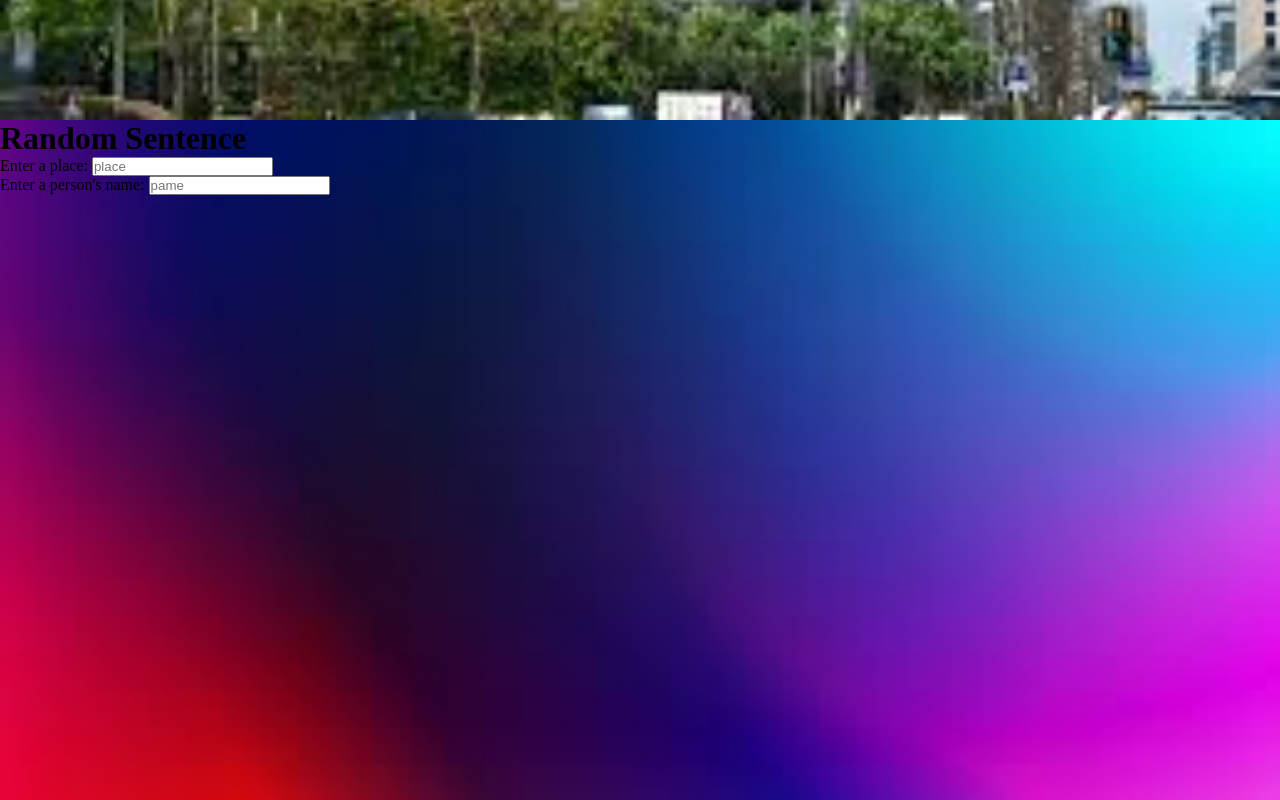
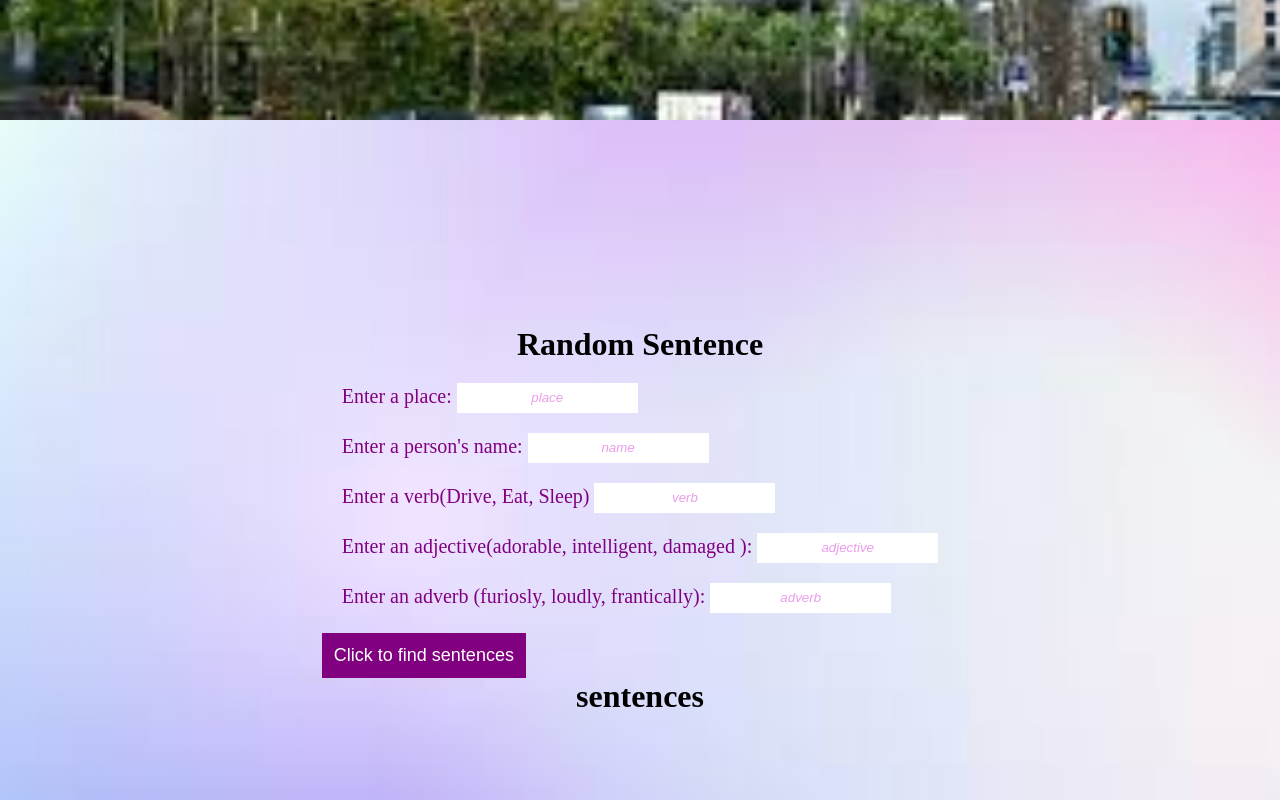
Before and after one commit to seamersi/cs3-week-1, a plain HTML site: page index.html in a window 1280 px wide. Shown: the part 1480-2280 px from the top of the page. Drawn offline with Linux system fonts and the light colour scheme.

Commit message:
Add files via upload

```diff
--- /dev/null
+++ b/apps.js
@@ -0,0 +1,24 @@
+function getData() {
+    var place = document.getElementById("place").value;
+    var person = document.getElementById("person").value;
+    var verb = document.getElementById("verb").value;
+    var adj = document.getElementById("adj").value;
+    var adverb = document.getElementById("adverb").value;
+
+
+
+    document.getElementById("sentence").innerHTML = sentence(verb, adverb, person, place, adj)
+}
+
+function  sentence(verb, adverb, person, place, adj){
+    sentenceArray = [`Today I had to ${verb}${adverb}. But right in the middle of it
+    ${person} came with this ${adj} book and wanted to go to ${place}`, `${person} was
+    in ${place} trying to ${verb}. However ${person} left a ${adj} shirt behind, while crying ${adverb}.`,`
+    It's been a long time since ${person} decided to ${verb} in ${place}. What some people said that ${person}
+    screamed "this strawberry is ${adj}!!" We thought ${person} went crazy.`]
+
+
+    ranN = Math.floor(Math.random() * sentenceArray.length)
+
+
+}
--- a/index.html
+++ b/index.html
@@ -30,7 +30,7 @@
                 I'm just going to put some words here as a placeholder
             </p>
             <p class = "paragraph" id = "p2">
-                More placeholding words
+                More placeholding wordsß
             </p>
         </div>
     </div>
@@ -38,10 +38,18 @@
         <div class="part1">
             <h1>Random Sentence</h1>
             <p class="options">Enter a place: <input type="text" id="place" placeholder="place"> </p>
-            <p class="options">Enter a person's name: <input type="text" id="person" placeholder="pame"> </p>
+            <p class="options">Enter a person's name: <input type="text" id="person" placeholder="name"> </p>
+            <p class="options">Enter a verb(Drive, Eat, Sleep) <input type="text" id="verb" placeholder="verb"> </p>
+            <p class="options">Enter an adjective(adorable, intelligent, damaged ): <input type="text" id="adj" placeholder="adjective"> </p>
+            <p class="options">Enter an adverb (furiosly, loudly, frantically): <input type="text" id="adverb" placeholder="adverb"> </p>
+            <button onclick= "getData()" id = button >Click to find sentences</button>
         </div>
+
+        <h1 id = "sentances">sentences</h1>
     </div>
     <div class = "section4" id = "section4"></div>
 
+
+    <script src="apps.js"></script>
 </body>
 </html>
--- a/style.css
+++ b/style.css
@@ -42,10 +42,43 @@ nav li {
     background-attachment: fixed;
 }
 .section3{
-    background-image: url(images/pexels-1.jpeg);
+    background-image: url(images/pexels-2.jpeg);
+    display: flex;
+    justify-content: center;
+    align-items: center;
+    flex-direction: column;
+}
+.section3 h1{
+    text-align: center;
+}
+.section3 p{
+    margin: 20px;
+    font-size: 20px;
+    color:purple;
+}
+.section3 input{
+    height: 30px;
+    border-color: transparent;
+    color: purple;
+}
+.section3 input::placeholder{
+    text-align: center;
+    color: rgb(235,157,235);
+    font-style: italic;
+}
+#button{
+    color:#fff;
+    background-color: purple;
+    font-size: 18px;
+    padding: 10px;
+    border-color: transparent;
+    cursor: pointer;
+}
+#sentence{
+    width: 80%;
 }
 .section4{
-    background-image: url(images/pexels-2.jpeg);
+    background-image: url(images/pexels-1.jpeg);
     background-attachment: fixed;
 }
 
@@ -99,7 +132,7 @@ nav li {
 @media only screen and (max-width:700px){
     .header{
         width: 80%;
-    }
+    }ß
     #p1{
         width: 80%;
         left: 10%;
```
